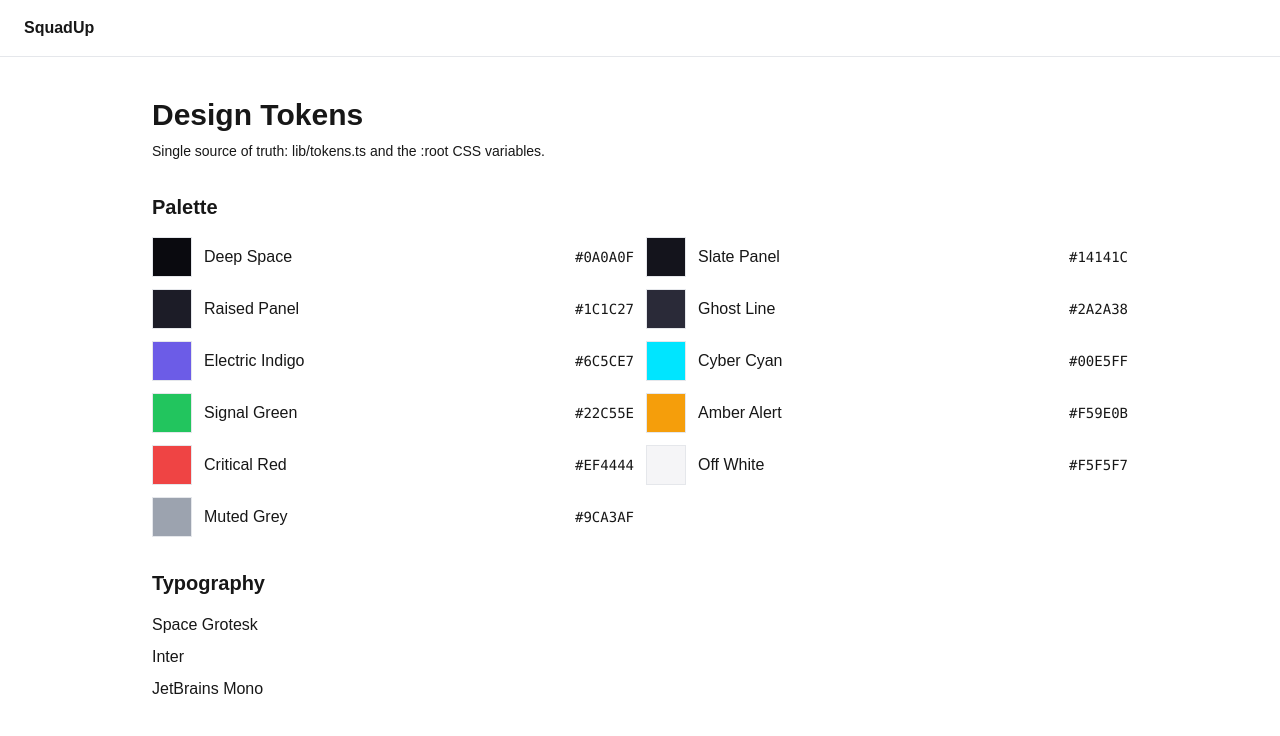
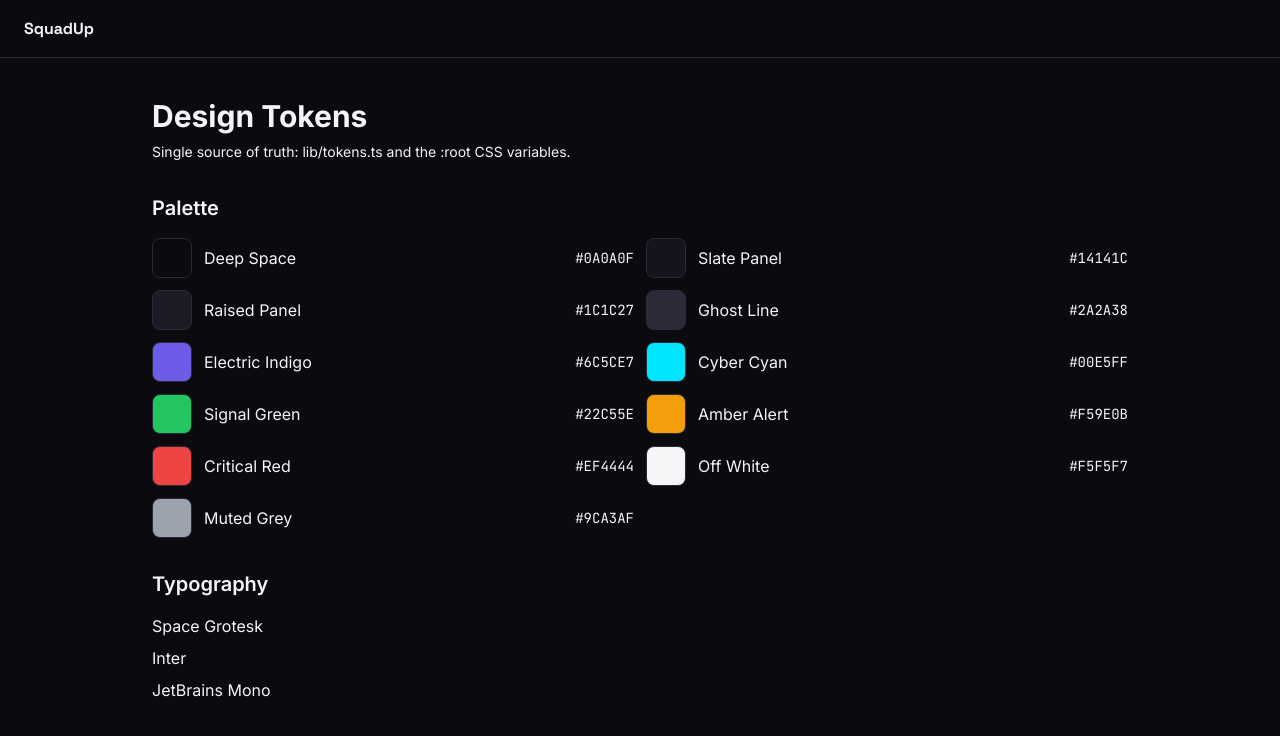
Before and after one commit to 10xdev4u-alt/squadup, a Next.js app: page /design in a window 1280 px wide. Shown: the top 736 px of the page. Built offline with nearby package versions, Linux system fonts and the light colour scheme.

Commit message:
chore(tokens): wire tokens and fonts
Refs #4

```diff
--- a/components/Layout.tsx
+++ b/components/Layout.tsx
@@ -2,9 +2,9 @@ import type { ReactNode } from "react";
 
 export default function Layout({ children }: { children: ReactNode }) {
   return (
-    <div className="min-h-screen">
-      <header className="border-b px-6 py-4">
-        <span className="font-semibold">SquadUp</span>
+    <div className="min-h-screen bg-background text-foreground">
+      <header className="border-b border-border px-6 py-4">
+        <span className="font-display font-semibold">SquadUp</span>
       </header>
       <main className="mx-auto max-w-5xl px-6 py-10">{children}</main>
     </div>
--- /dev/null
+++ b/lib/fonts.ts
@@ -0,0 +1,22 @@
+import { Inter, JetBrains_Mono, Space_Grotesk } from "next/font/google";
+
+export const spaceGrotesk = Space_Grotesk({
+  subsets: ["latin"],
+  weight: ["500", "700"],
+  variable: "--font-space-grotesk",
+  display: "swap",
+});
+
+export const inter = Inter({
+  subsets: ["latin"],
+  weight: ["400", "500", "600", "700"],
+  variable: "--font-inter",
+  display: "swap",
+});
+
+export const jetbrainsMono = JetBrains_Mono({
+  subsets: ["latin"],
+  weight: ["400", "600"],
+  variable: "--font-jetbrains-mono",
+  display: "swap",
+});
--- a/pages/_app.tsx
+++ b/pages/_app.tsx
@@ -1,6 +1,13 @@
+import type { AppProps } from "next/app";
+import { inter, jetbrainsMono, spaceGrotesk } from "@/lib/fonts";
 import "@/styles/globals.css";
-import type { AppProps } from "next/app";
 
 export default function App({ Component, pageProps }: AppProps) {
-  return <Component {...pageProps} />;
+  return (
+    <div
+      className={`${spaceGrotesk.variable} ${inter.variable} ${jetbrainsMono.variable} min-h-screen font-sans`}
+    >
+      <Component {...pageProps} />
+    </div>
+  );
 }
--- a/pages/_document.tsx
+++ b/pages/_document.tsx
@@ -4,7 +4,7 @@ export default function Document() {
   return (
     <Html lang="en">
       <Head />
-      <body className="antialiased">
+      <body>
         <Main />
         <NextScript />
       </body>
--- a/styles/globals.css
+++ b/styles/globals.css
@@ -3,25 +3,25 @@
 @tailwind utilities;
 
 :root {
-  --background: #ffffff;
-  --foreground: #171717;
-}
-
-@media (prefers-color-scheme: dark) {
-  :root {
-    --background: #0a0a0a;
-    --foreground: #ededed;
-  }
+  --color-background: #0a0a0f;
+  --color-surface: #14141c;
+  --color-elevated: #1c1c27;
+  --color-border: #2a2a38;
+  --color-primary: #6c5ce7;
+  --color-secondary: #00e5ff;
+  --color-success: #22c55e;
+  --color-warning: #f59e0b;
+  --color-danger: #ef4444;
+  --color-text-primary: #f5f5f7;
+  --color-text-secondary: #9ca3af;
+  --radius-card: 12px;
+  --radius-control: 8px;
+  --shadow-glow: 0 0 20px rgba(108, 92, 231, 0.15);
 }
 
 body {
-  color: var(--foreground);
-  background: var(--background);
-  font-family: Arial, Helvetica, sans-serif;
+  background: var(--color-background);
+  color: var(--color-text-primary);
+  font-family: var(--font-inter), "Inter", system-ui, sans-serif;
+  -webkit-font-smoothing: antialiased;
 }
-
-@layer utilities {
-  .text-balance {
-    text-wrap: balance;
-  }
-}
--- a/tailwind.config.ts
+++ b/tailwind.config.ts
@@ -2,18 +2,39 @@ import type { Config } from "tailwindcss";
 
 const config: Config = {
   content: [
-    "./pages/**/*.{js,ts,jsx,tsx,mdx}",
-    "./components/**/*.{js,ts,jsx,tsx,mdx}",
-    "./app/**/*.{js,ts,jsx,tsx,mdx}",
+    "./pages/**/*.{js,ts,jsx,tsx}",
+    "./components/**/*.{js,ts,jsx,tsx}",
   ],
   theme: {
     extend: {
       colors: {
-        background: "var(--background)",
-        foreground: "var(--foreground)",
+        background: "var(--color-background)",
+        surface: "var(--color-surface)",
+        elevated: "var(--color-elevated)",
+        border: "var(--color-border)",
+        primary: "var(--color-primary)",
+        secondary: "var(--color-secondary)",
+        success: "var(--color-success)",
+        warning: "var(--color-warning)",
+        danger: "var(--color-danger)",
+        foreground: "var(--color-text-primary)",
+        muted: "var(--color-text-secondary)",
+      },
+      fontFamily: {
+        display: ["var(--font-space-grotesk)", "Space Grotesk", "sans-serif"],
+        sans: ["var(--font-inter)", "Inter", "system-ui", "sans-serif"],
+        mono: ["var(--font-jetbrains-mono)", "JetBrains Mono", "monospace"],
+      },
+      borderRadius: {
+        card: "var(--radius-card)",
+        control: "var(--radius-control)",
+      },
+      boxShadow: {
+        glow: "var(--shadow-glow)",
       },
     },
   },
   plugins: [],
 };
+
 export default config;
```
Also changed, not shown: .eslintrc.json (added).
